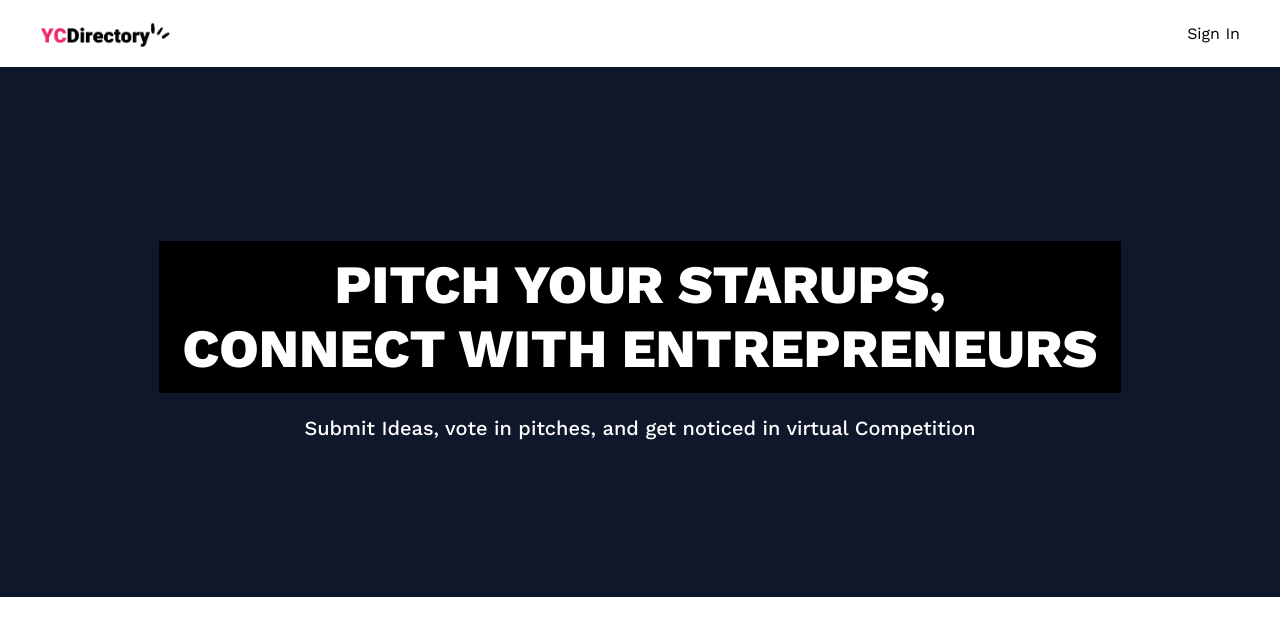
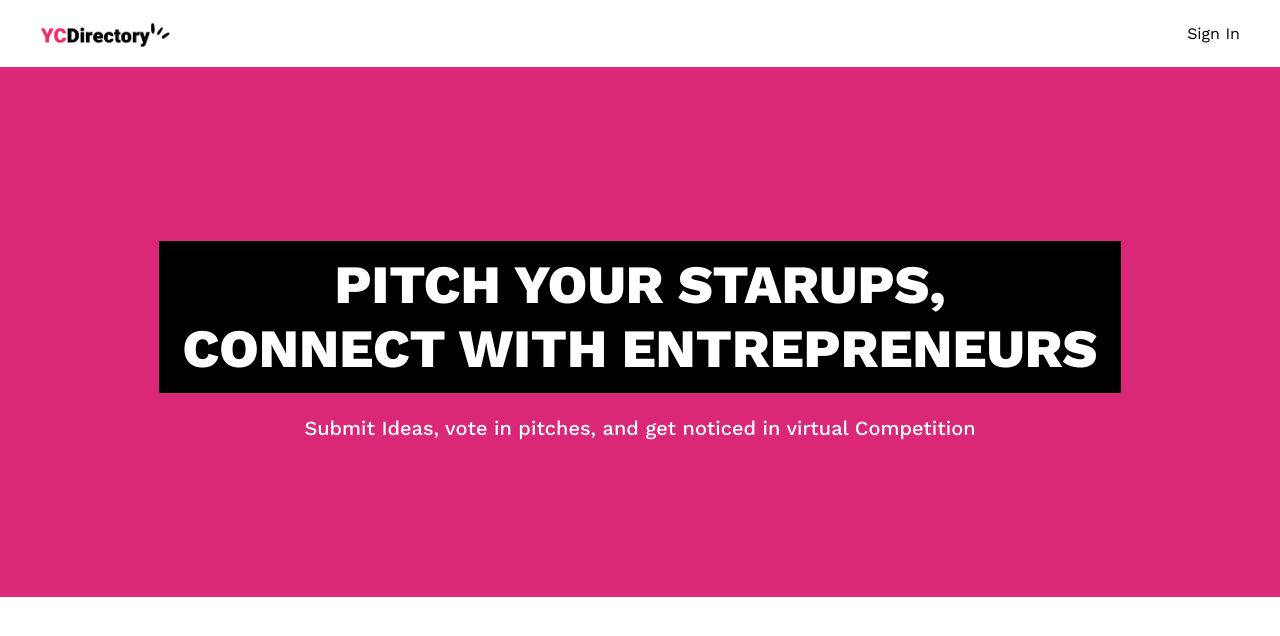
Before and after one commit to Vikash-thak12/YC-Directory, a Next.js app: page / in a window 1280 px wide. Shown: the top 636 px of the page. Built offline with nearby package versions, Linux system fonts and the light colour scheme; no server answers.

Commit message:
Updated: Hero section

```diff
--- a/app/globals.css
+++ b/app/globals.css
@@ -7,56 +7,6 @@
 @layer base {
   :root {
     --radius: 0.5rem;
-        --background: 0 0% 100%;
-        --foreground: 222.2 84% 4.9%;
-        --card: 0 0% 100%;
-        --card-foreground: 222.2 84% 4.9%;
-        --popover: 0 0% 100%;
-        --popover-foreground: 222.2 84% 4.9%;
-        --primary: 222.2 47.4% 11.2%;
-        --primary-foreground: 210 40% 98%;
-        --secondary: 210 40% 96.1%;
-        --secondary-foreground: 222.2 47.4% 11.2%;
-        --muted: 210 40% 96.1%;
-        --muted-foreground: 215.4 16.3% 46.9%;
-        --accent: 210 40% 96.1%;
-        --accent-foreground: 222.2 47.4% 11.2%;
-        --destructive: 0 84.2% 60.2%;
-        --destructive-foreground: 210 40% 98%;
-        --border: 214.3 31.8% 91.4%;
-        --input: 214.3 31.8% 91.4%;
-        --ring: 222.2 84% 4.9%;
-        --chart-1: 12 76% 61%;
-        --chart-2: 173 58% 39%;
-        --chart-3: 197 37% 24%;
-        --chart-4: 43 74% 66%;
-        --chart-5: 27 87% 67%;
-    }
-  .dark {
-        --background: 222.2 84% 4.9%;
-        --foreground: 210 40% 98%;
-        --card: 222.2 84% 4.9%;
-        --card-foreground: 210 40% 98%;
-        --popover: 222.2 84% 4.9%;
-        --popover-foreground: 210 40% 98%;
-        --primary: 210 40% 98%;
-        --primary-foreground: 222.2 47.4% 11.2%;
-        --secondary: 217.2 32.6% 17.5%;
-        --secondary-foreground: 210 40% 98%;
-        --muted: 217.2 32.6% 17.5%;
-        --muted-foreground: 215 20.2% 65.1%;
-        --accent: 217.2 32.6% 17.5%;
-        --accent-foreground: 210 40% 98%;
-        --destructive: 0 62.8% 30.6%;
-        --destructive-foreground: 210 40% 98%;
-        --border: 217.2 32.6% 17.5%;
-        --input: 217.2 32.6% 17.5%;
-        --ring: 212.7 26.8% 83.9%;
-        --chart-1: 220 70% 50%;
-        --chart-2: 160 60% 45%;
-        --chart-3: 30 80% 55%;
-        --chart-4: 280 65% 60%;
-        --chart-5: 340 75% 55%;
   }
 }
 
@@ -98,7 +48,7 @@
   }
 
   .pink_container {
-        @apply w-full bg-primary min-h-[530px] pattern flex justify-center items-center flex-col py-10 px-6;
+    @apply w-full bg-pink-600 min-h-[530px] pattern flex justify-center items-center flex-col py-10 px-6;
   }
 
   .tag {
@@ -252,7 +202,7 @@
     background-image: linear-gradient(
             to right,
             transparent 49.5%,
-                rgba(214, 67, 251, 0.2) 49.5%,
+            rgba(251, 232, 67, 0.2) 49.5%,
             rgba(251, 232, 67, 0.6) 50.5%,
             transparent 50.5%
     );
@@ -269,12 +219,3 @@
 .w-md-editor-toolbar {
   padding: 10px !important;
 }
-
-@layer base {
-  * {
-    @apply border-border;
-    }
-  body {
-    @apply bg-background text-foreground;
-    }
-}
```
Lines whose indentation alone changed are shown as unchanged.
